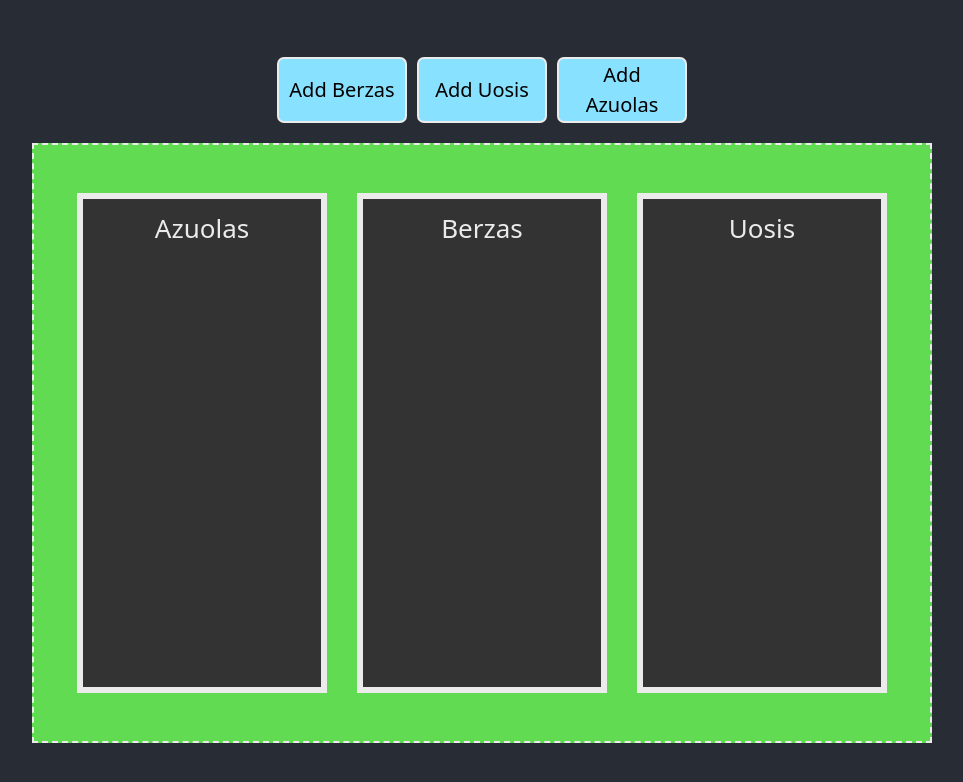
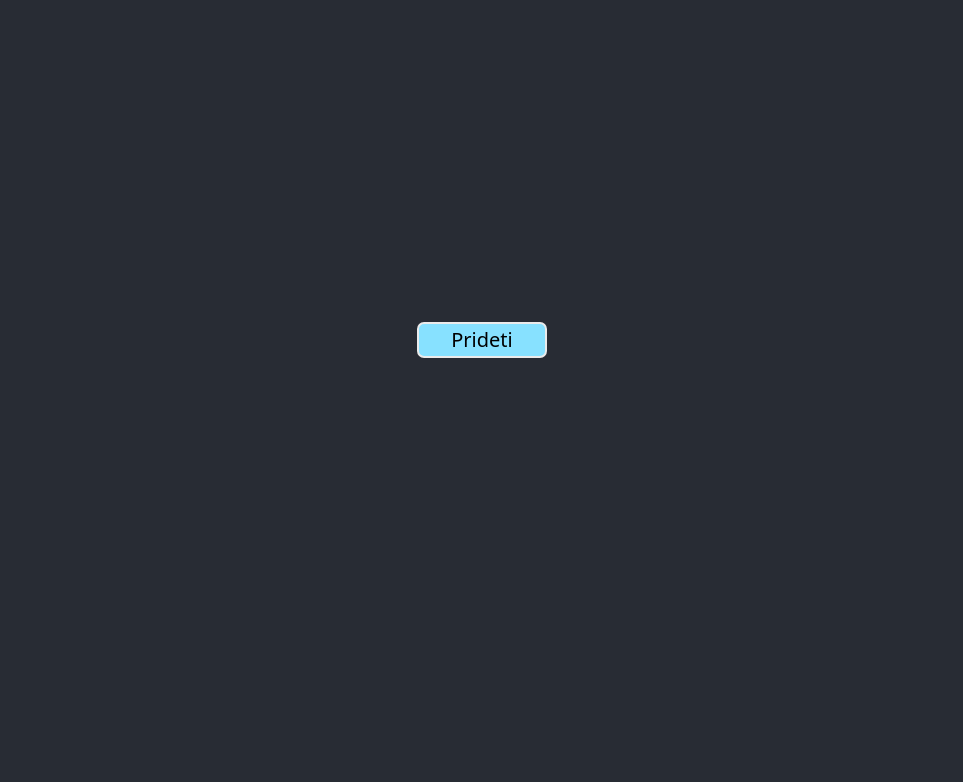
Before and after one commit to airidasju/2-module, a React (Create React App) app in the folder reacttasks/: page / in a window 1280 px wide. Shown: the top 782 px of the page, without its empty margins (158-1121 px from the left). Built offline with nearby package versions, Linux system fonts and the light colour scheme.

Commit message:
count task

```diff
--- a/reacttasks/src/App.jsx
+++ b/reacttasks/src/App.jsx
@@ -1,51 +1,26 @@
 import './App.scss';
 import { v4 as uuidv4 } from 'uuid';
 import 'bootstrap/dist/css/bootstrap.min.css';
-import Tree from './components/reactstate/Tree';
 import { useState } from 'react';
+import Square from './Square';
 
 function App() {
   const [sq, setSq] = useState([]);
 
-  const addBerzas = () => {
-    setSq((t) => [...t, { type: 'Berzas' }]);
-  };
-
-  const addUosis = () => {
-    setSq((t) => [...t, { type: 'Uosis' }]);
-  };
-
-  const addAzuolas = () => {
-    setSq((t) => [...t, { type: 'Azuolas' }]);
+  const addSq = () => {
+    setSq((s) => [...s, { id: uuidv4() }]);
   };
 
   return (
     <div className='App'>
       <header className='App-header'>
-        <div className='treeBtn'>
-          <button onClick={() => addBerzas()}>Add Berzas</button>
-          <button onClick={() => addUosis()}>Add Uosis</button>
-          <button onClick={() => addAzuolas()}>Add Azuolas</button>
-        </div>
-        <div className='laukas'>
-          <div className='treeCol'>
-            <span>Azuolas</span>
-            {sq.map((t, i) =>
-              t.type === 'Azuolas' ? <Tree key={i} type={t.type}></Tree> : null,
-            )}
-          </div>
-          <div className='treeCol'>
-            <span>Berzas</span>
-            {sq.map((t, i) =>
-              t.type === 'Berzas' ? <Tree key={i} type={t.type}></Tree> : null,
-            )}
-          </div>
-          <div className='treeCol'>
-            <span>Uosis</span>
-            {sq.map((t, i) =>
-              t.type === 'Uosis' ? <Tree key={i} type={t.type}></Tree> : null,
-            )}
-          </div>
+        <button className='buttons' onClick={() => addSq()}>
+          Prideti
+        </button>
+        <div className='bin'>
+          {sq.map((s) => (
+            <Square></Square>
+          ))}
         </div>
       </header>
     </div>
--- a/reacttasks/src/App.scss
+++ b/reacttasks/src/App.scss
@@ -43,14 +43,13 @@
   align-content: space-between;
   justify-content: space-between;
   flex-wrap: wrap;
-  color:black;
+  color: black;
 }
 
 .cards {
   display: flex;
-  gap: 10px
+  gap: 10px;
 }
-
 
 .laukas {
   background-color: rgb(96, 219, 82);
@@ -68,29 +67,33 @@
     color: #ebebeb;
     padding: 10px;
     border: #ebebeb 6px solid;
-    display:flex;
+    display: flex;
     flex-direction: column;
     align-items: center;
     gap: 15px;
   }
 }
 
-.treeBtn{
-  display: flex;
-  margin-bottom: 20px;
-  gap: 10px;
-  button {
+.buttons {
   font-size: 20px;
   width: 130px;
   background-color: rgb(135, 225, 255);
   border: #ebebeb 2px solid;
   border-radius: 7px;
 }
-}
 
 .sq {
   width: 130px;
-    background-color: rgb(29, 175, 127);
+  background-color: rgb(32, 32, 32);
   border: #ebebeb 2px solid;
   border-radius: 7px;
 }
+
+.bin {
+  margin-top: 20px;
+  display: flex;
+  gap: 20px;
+  flex-wrap: wrap;
+  padding: 50px;
+  justify-content: center;
+}
--- /dev/null
+++ b/reacttasks/src/Square.jsx
@@ -0,0 +1,18 @@
+import { useState } from 'react';
+
+function Square() {
+  const [count, setCount] = useState(0);
+
+  const addOne = () => {
+    setCount((c) => c + 1);
+  };
+
+  return (
+    <div className='sq'>
+      <button onClick={() => addOne()}>+</button>
+      {count}
+    </div>
+  );
+}
+
+export default Square;
```
Also changed, not shown: reacttasks/src/TreeTask.jsx (added, +55 -0 lines). Lines whose indentation alone changed are shown as unchanged.
